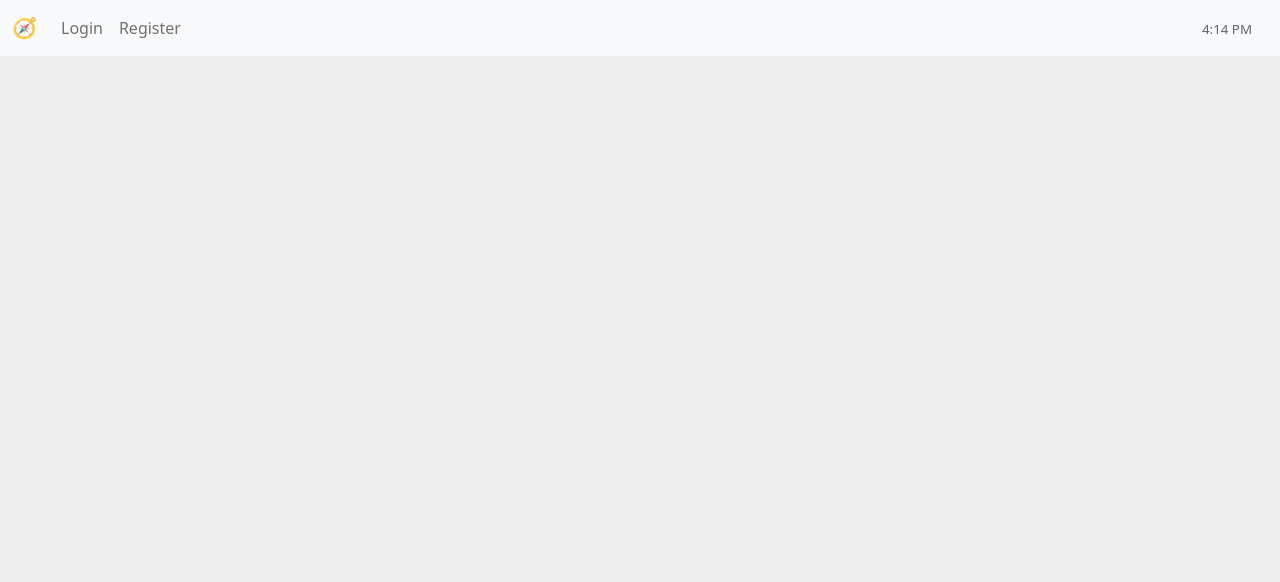
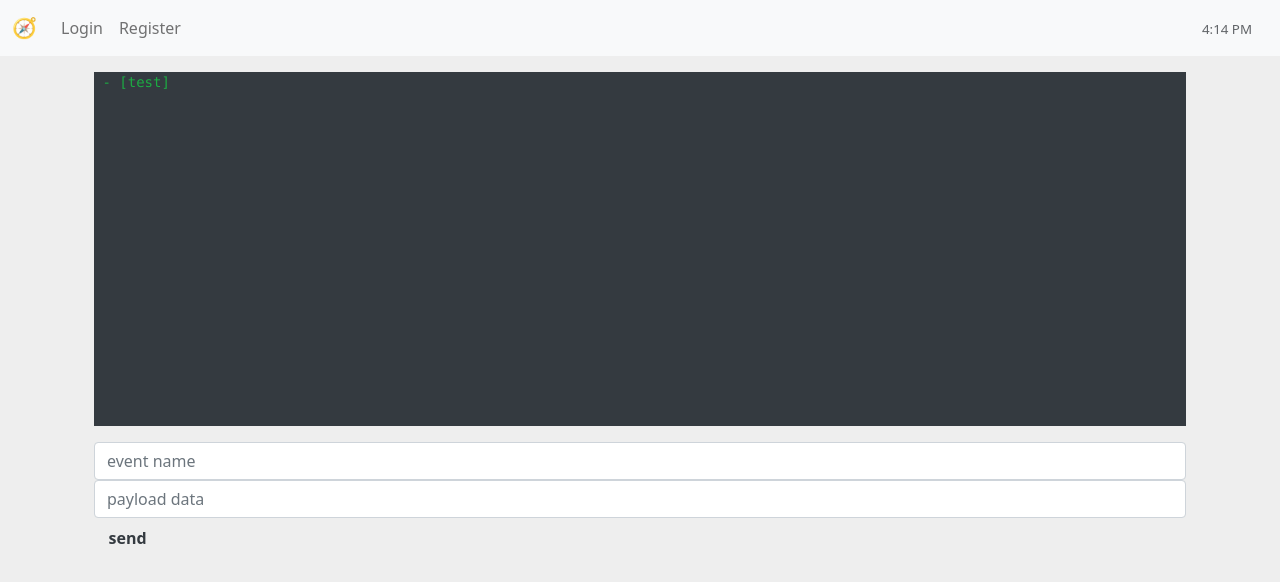
Before and after one commit to trevorjamesmartin/ts-guestbook, a React (Create React App) app in the folder src/app/: page /app/test in a window 1280 px wide. Shown: the top 582 px of the page. Built offline with nearby package versions, Linux system fonts and the light colour scheme; no server answers.

Commit message:
+ test io

```diff
--- a/src/app/src/App.tsx
+++ b/src/app/src/App.tsx
@@ -14,7 +14,7 @@ import About from './features/pages/About';
 import Profile from './features/profile/Profile';
 import Navigation from './features/menu/Navigation';
 import ConnectRequests from './features/social/Requests';
-
+import SocketTest from './features/network/SocketTest';
 
 import { useAppSelector, useAppDispatch } from './memory/hooks';
 import { selectors as profileSelectors } from './features/profile/profileSlice';
@@ -85,6 +85,7 @@ function App() {
       <Routes>
         <Route path="/about" element={<About />} />
         <Route path="/login" element={<Login />} />
+        <Route path="/app/test" element={<SocketTest socket={socket} />} />
         <Route path="/register" element={<Register />} />
         <Route path="/app" element={<Pages.MainPage ws={socket} />} />
         <Route path="/app/users" element={<UserList />} />
--- /dev/null
+++ b/src/app/src/features/network/SocketTest.tsx
@@ -0,0 +1,76 @@
+import React, { useState, useEffect } from 'react';
+import { Container, Form, Button, Input, } from 'reactstrap';
+import { Socket } from 'socket.io-client';
+import { DefaultEventsMap } from 'socket.io/dist/typed-events';
+
+function SocketTest(props: any) {
+  const socket: Socket<DefaultEventsMap, DefaultEventsMap> = props.socket;
+  const defaultTo = 'message';
+  const [state, setState] = useState({
+    event: '',
+    payload: '',
+  });
+  const [outState, setOutState] = useState([
+    " - [test]",
+  ]);
+  const logThat = (msg:any) => {
+    setState({
+      event: '',
+      payload: '',
+    });
+    setOutState([...outState, msg]);
+  }
+  const sendSocketEvent = (e:any) => {
+    e.preventDefault();
+    let event = state.event.trim();
+    let payload = state.payload.trim();
+    if (event === 'ping') {
+      socket.send('PING');
+      logThat('PING -> ...');
+      return
+    }
+    if (event.length === 0) {
+      event = defaultTo; // message
+    }
+    if (payload.length === 0) {
+      console.log('what are you trying to send ?')
+      return
+    }
+
+    logThat([event, payload].join(' -> '));
+    socket.emit(event, payload);
+    }
+
+  const handleChange = (e: React.ChangeEvent<HTMLInputElement>) => {
+    setState({ ...state, [e.currentTarget.name]: e.target.value });
+  }
+
+  return (
+    <Container>
+      <pre className='socket-event'>
+        {outState.join('\n')}
+      </pre>
+      <Form onSubmit={sendSocketEvent}>
+        <Input
+          name="event"
+          type="text"
+          value={state.event}
+          onChange={handleChange}
+          placeholder="event name"
+        />
+        <Input
+          name="payload"
+          type="text"
+          value={state.payload}
+          onChange={handleChange}
+          placeholder="payload data"
+        />
+
+
+        <Button className='btn-secondary'>send</Button>
+      </Form>
+    </Container>
+  )
+}
+
+export default SocketTest
```
